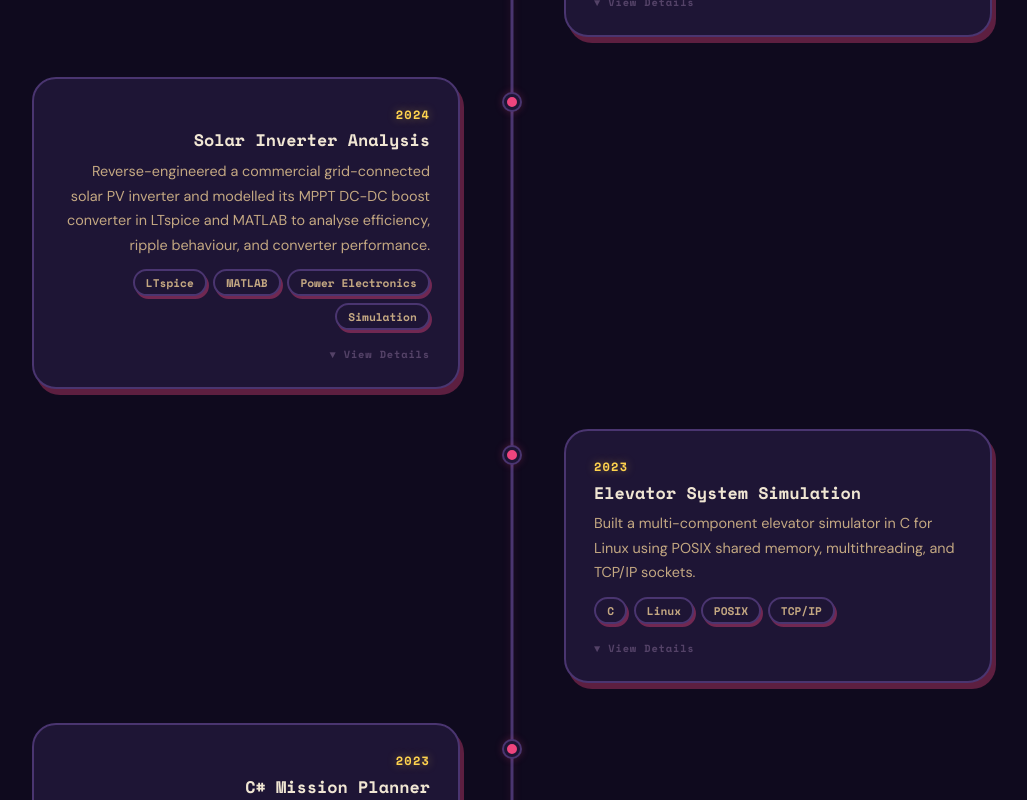
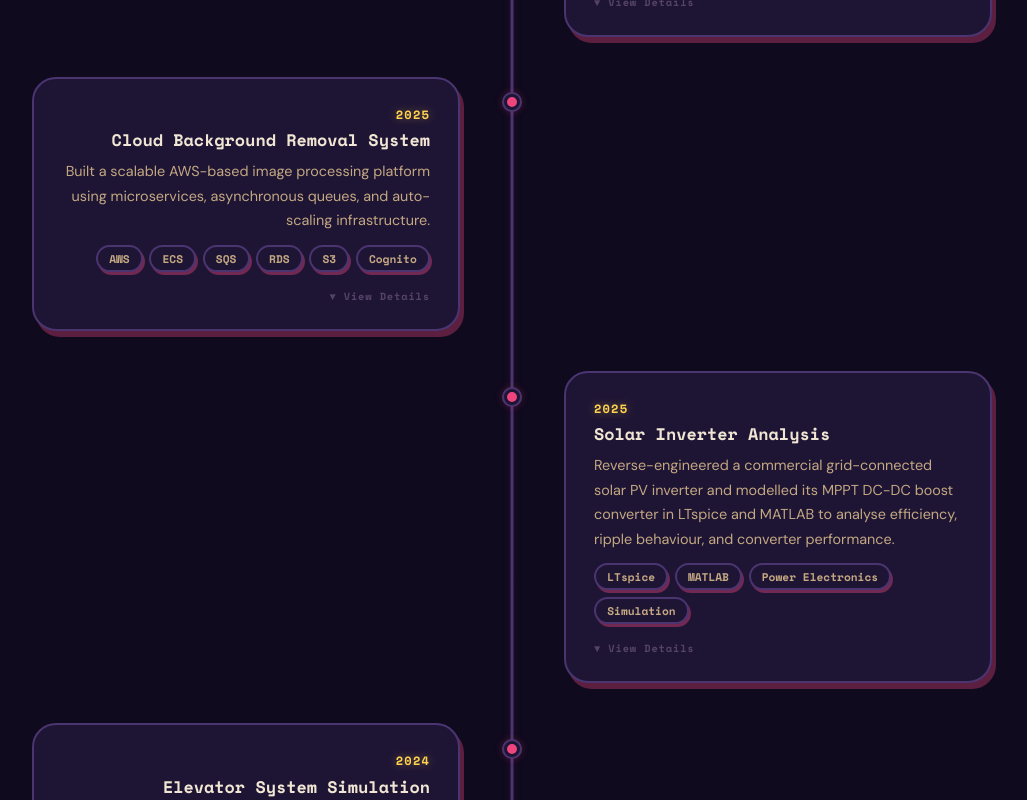
Before and after one commit to unholypot/about-me-react, a React (Vite) app: page / in a window 1280 px wide. Shown: the part 2720-3520 px from the top of the page, without its empty margins (128-1155 px from the left). Built offline with nearby package versions, Linux system fonts and the light colour scheme.

Commit message:
added proj aws

```diff
--- a/src/components/Project_timeline.jsx
+++ b/src/components/Project_timeline.jsx
@@ -64,7 +64,7 @@ const panelVariants = {
    ────────────────────────────────────────────────────────── */
 const timelineEntries = [
   {
-    year: "2025",
+    year: "2026",
     title: "Honours Research",
     description:
       "Investigating the use of artificial intelligence and computer vision techniques to analyse bubble formation and behaviour in engineering systems. The research explores how machine learning models can be used to detect, track, and characterise bubbles from visual data for improved monitoring and analysis.",
@@ -83,7 +83,7 @@ const timelineEntries = [
   links: { github: null, liveDemo: null, report: null },
   },
   {
-    year: "2024",
+    year: "2026",
     title: "Portfolio Website",
     description:
       "Designed and built a personal portfolio using React and Vite with a custom retro theme, dark mode, and scroll-based animations.",
@@ -102,7 +102,32 @@ const timelineEntries = [
     links: { github: "https://github.com/unholypot/personal-website", liveDemo: "https://allensaji.com", report: null },
   },
   {
-    year: "2024",
+    year: "2025",
+    title: "Cloud Background Removal System",
+    description:
+      "Built a scalable AWS-based image processing platform using microservices, asynchronous queues, and auto-scaling infrastructure.",
+    tags: ["AWS", "ECS", "SQS", "RDS", "S3", "Cognito"],
+    overview:
+      "A cloud-native background removal platform designed with a microservices architecture, supporting asynchronous processing, secure user authentication, and dynamic auto-scaling on AWS.",
+    role:
+      "Designed and developed the full cloud architecture, including microservices, infrastructure configuration, and deployment across AWS services.",
+    highlights: [
+      "Designed a distributed microservices system using ECS Fargate for API and worker services",
+      "Implemented asynchronous job processing using SQS with Dead Letter Queues for fault tolerance",
+      "Built secure authentication using AWS Cognito with email verification",
+      "Integrated PostgreSQL (RDS) for user data and image metadata persistence",
+      "Stored and served processed images via S3 using pre-signed URLs",
+      "Configured Application Load Balancer with HTTPS (ACM) and path-based routing",
+      "Implemented auto-scaling (1-3 instances) based on CPU utilization",
+      "Used CloudFront and Route 53 for global delivery and DNS routing",
+      "Designed system for scalability up to thousands of concurrent users",
+    ],
+    outcome:
+      "A scalable, fault-tolerant cloud system demonstrating production-level architecture patterns including microservices, queue-based processing, and auto-scaling.",
+    links: { github: null, liveDemo: null, report: null },
+  },
+  {
+    year: "2025",
     title: "Solar Inverter Analysis",
     description:
       "Reverse-engineered a commercial grid-connected solar PV inverter and modelled its MPPT DC-DC boost converter in LTspice and MATLAB to analyse efficiency, ripple behaviour, and converter performance.",
@@ -124,7 +149,7 @@ const timelineEntries = [
     links: { github: null, liveDemo: null, report: null },
   },
   {
-    year: "2023",
+    year: "2024",
     title: "Elevator System Simulation",
     description:
       "Built a multi-component elevator simulator in C for Linux using POSIX shared memory, multithreading, and TCP/IP sockets.",
```
